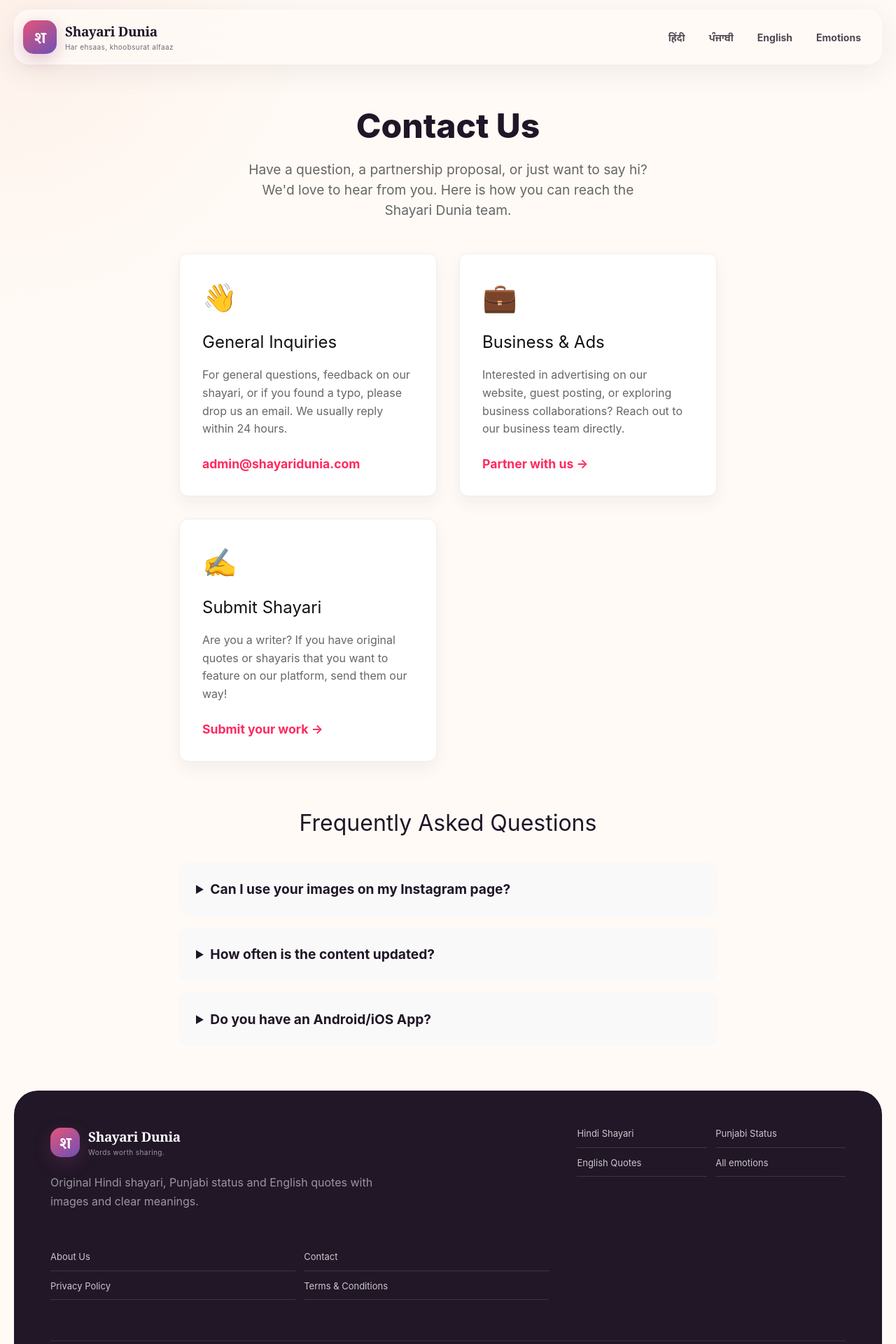
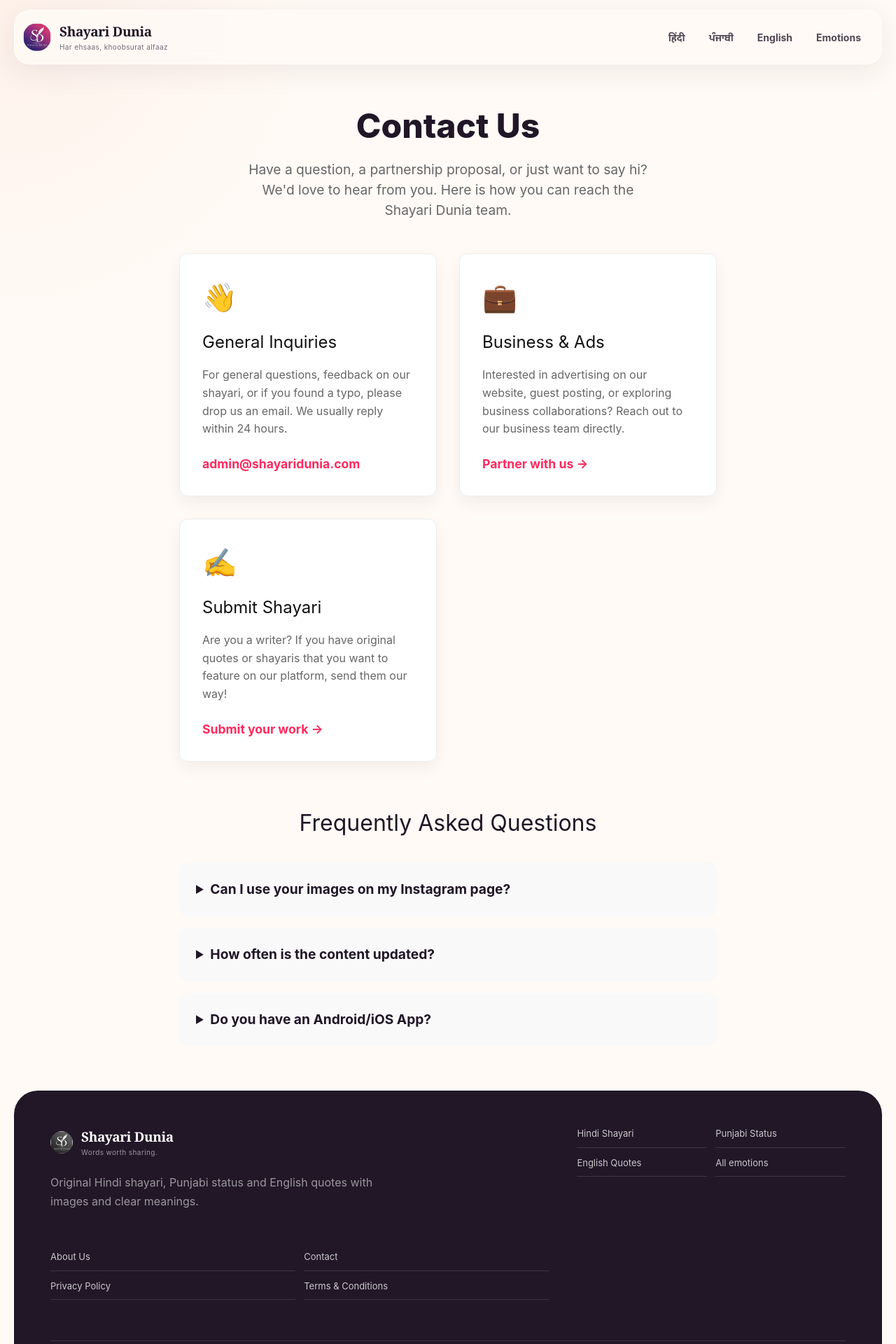
Before and after one commit to asbusiness276-cyber/shayaridunia, a Next.js app: page /contact in a window 1280 px wide. Shown: the top 1920 px of the page at 70% size. Built offline with nearby package versions, Linux system fonts and the light colour scheme; no server answers.

Commit message:
fix: Replace emoji with actual logo image

```diff
--- a/app/components/SiteHeader.tsx
+++ b/app/components/SiteHeader.tsx
@@ -5,7 +5,7 @@ export function SiteHeader() {
   return (
     <header className="site-header">
       <Link className="brand" href="/" aria-label="Shayari Dunia home">
-        <span className="brand-mark" aria-hidden="true">श</span>
+        <img src="/logo.jpg" alt="Logo" style={{ width: "40px", height: "40px", borderRadius: "50%", objectFit: "cover" }} />
         <span>
           <strong>Shayari Dunia</strong>
           <small>Har ehsaas, khoobsurat alfaaz</small>
@@ -29,7 +29,7 @@ export function SiteFooter() {
     <footer className="site-footer">
       <div>
         <Link className="brand footer-brand" href="/">
-          <span className="brand-mark" aria-hidden="true">श</span>
+          <img src="/logo.jpg" alt="Logo" style={{ width: "32px", height: "32px", borderRadius: "50%", objectFit: "cover", filter: "grayscale(100%)" }} />
           <span><strong>Shayari Dunia</strong><small>Words worth sharing.</small></span>
         </Link>
         <p>Original Hindi shayari, Punjabi status and English quotes with images and clear meanings.</p>
```
